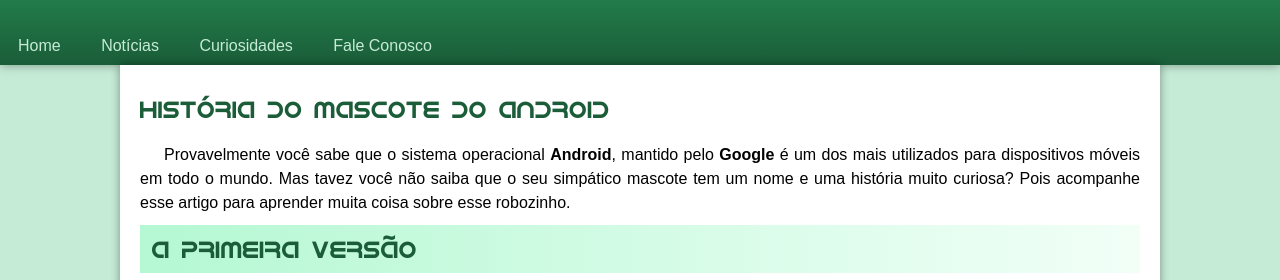
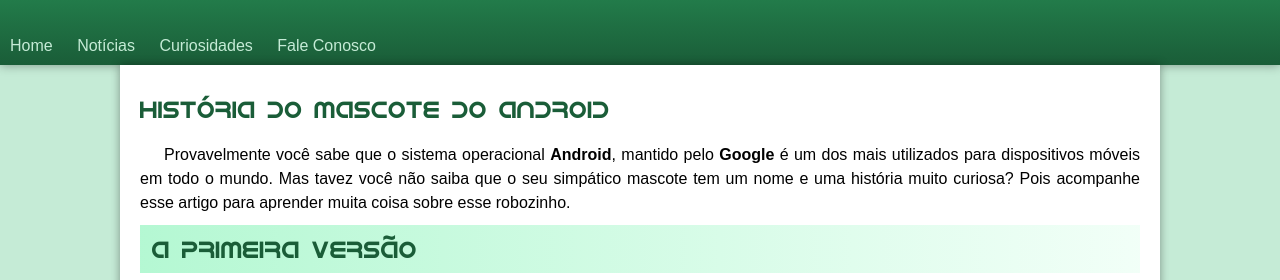
Before and after one commit to AmareloPuyo/desafio10, a plain HTML site: page index.html in a window 1280 px wide. Shown: the part 164-444 px from the top of the page. Drawn offline with Linux system fonts and the light colour scheme.

Commit message:
Add files via upload

```diff
--- a/style.css
+++ b/style.css
@@ -93,12 +93,12 @@ h3 {
 nav li {
 
     display: inline;
-    padding: 8px;
+    padding: 5px;
 
 }
 
 nav a {
-    padding: 8px 10px;
+    padding: 5px;
     color: var(--cor00);
     text-decoration: none;
 }
```
